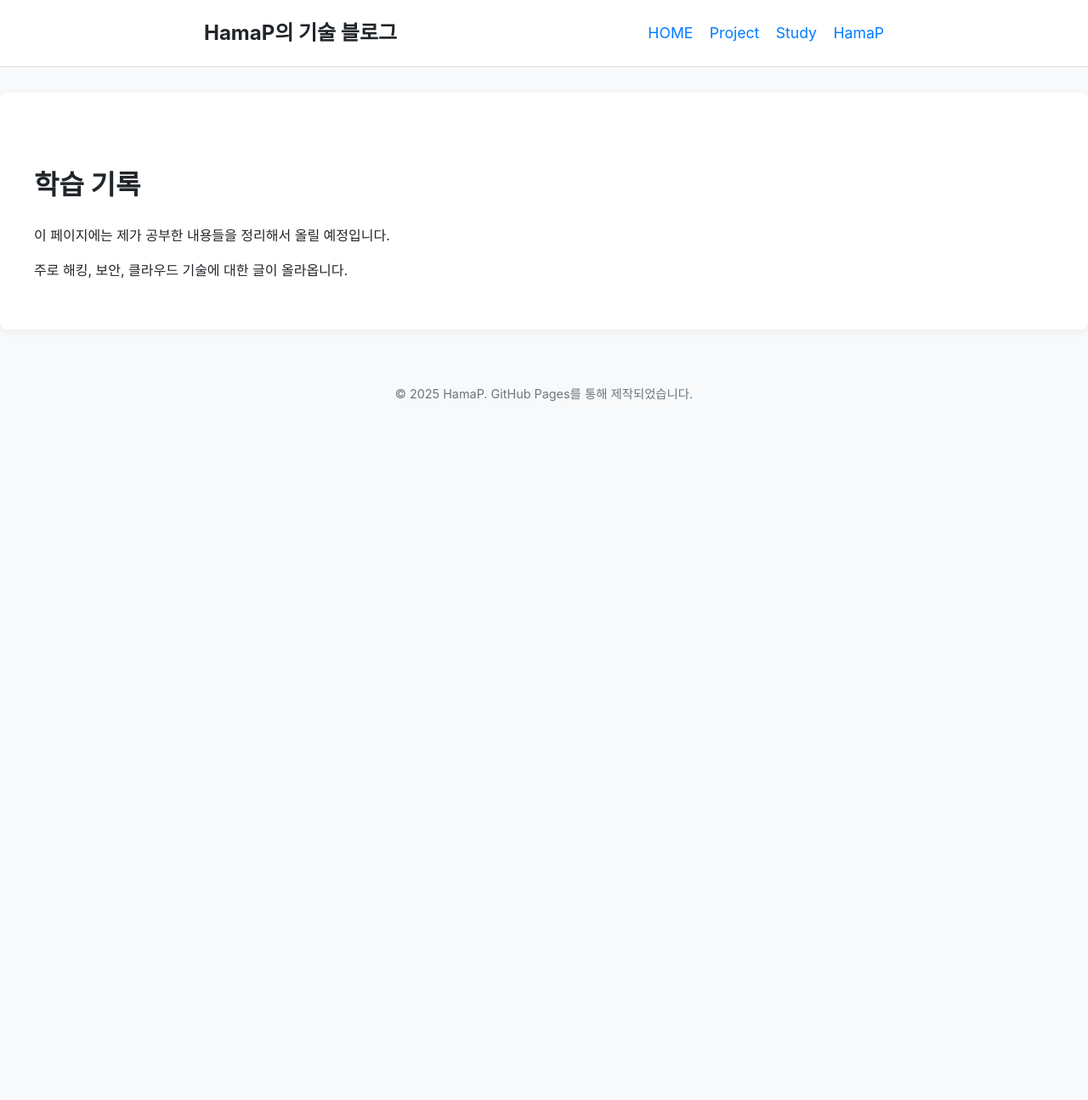
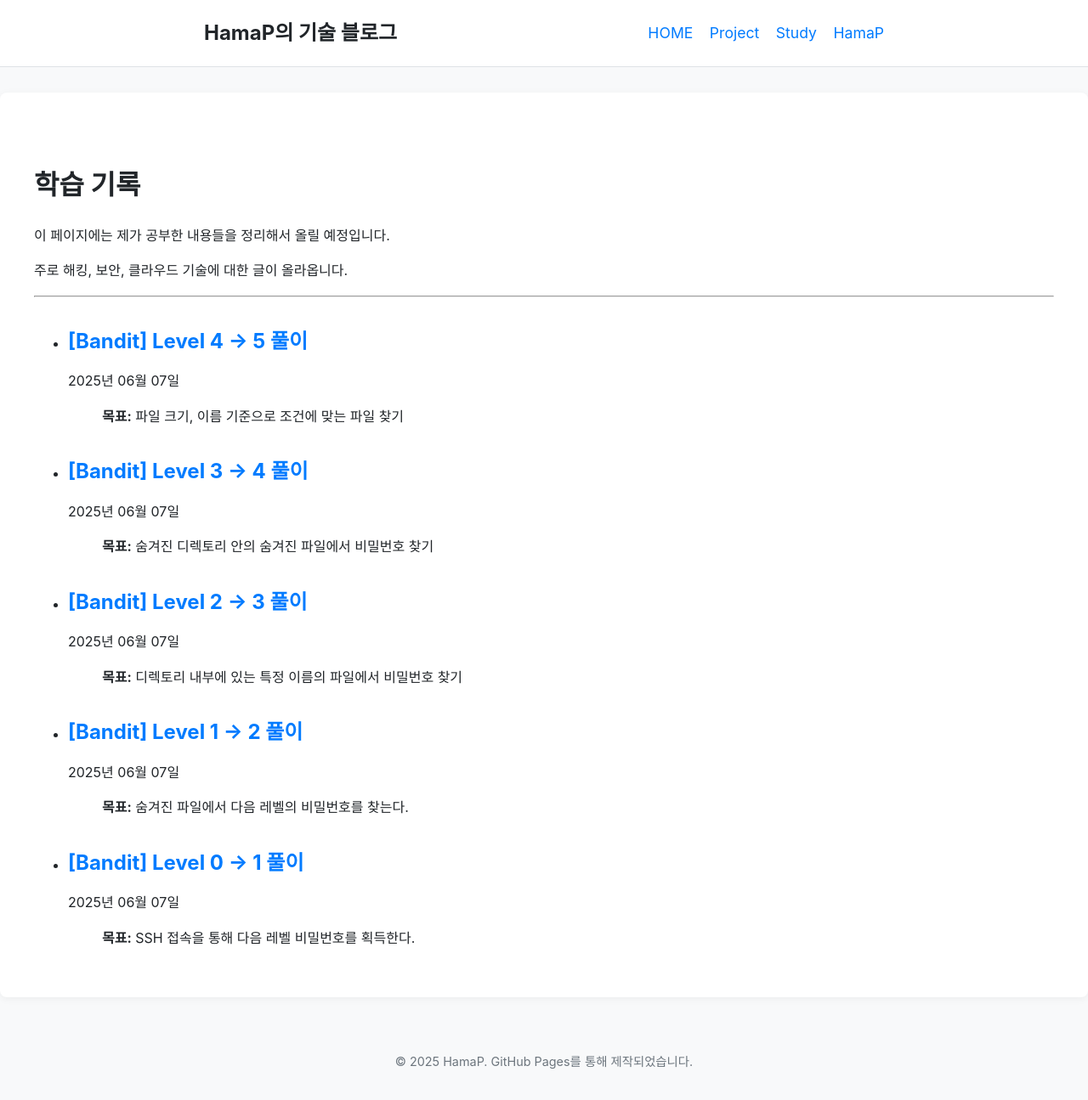
Before and after one commit to HamaP0/HamaP0.github.io, a Jekyll site: the page built from study.html, in a window 1280 px wide. Shown: the whole page at 85% size. Built offline with Jekyll 4.4.1, drawn with Linux system fonts in a browser that asks for light colours; before the commit the page ends 900 px from its top, so only the background shows below that.

Commit message:
Update study.html

```diff
--- a/study.html
+++ b/study.html
@@ -7,7 +7,24 @@ title: Study
 <p>이 페이지에는 제가 공부한 내용들을 정리해서 올릴 예정입니다.</p>
 <p>주로 해킹, 보안, 클라우드 기술에 대한 글이 올라옵니다.</p>
 
-<!--
-  나중에 여기에 공부한 글 목록이 자동으로 표시되도록 만들 수 있습니다.
-  예를 들어, _posts 폴더에 있는 글들이 나타나게 됩니다.
--->
+<hr> <!-- 구분을 위한 가로줄 -->
+
+<!-- 게시글 목록을 담을 리스트 -->
+<ul class="post-list">
+  <!--
+    Jekyll이 site.posts 변수에 모든 글을 담아줍니다.
+    for 반복문을 사용해 각 게시글(post)을 순서대로 꺼내옵니다.
+  -->
+  {% for post in site.posts %}
+    <li>
+      <h2>
+        <!-- 각 게시글의 URL 주소로 연결되는 링크를 만듭니다 -->
+        <a class="post-link" href="{{ post.url | relative_url }}">{{ post.title }}</a>
+      </h2>
+      <p class="post-meta">{{ post.date | date: "%Y년 %m월 %d일" }}</p>
+
+      <!-- post.excerpt는 각 글의 첫 번째 문단을 자동으로 가져옵니다. -->
+      <p>{{ post.excerpt }}</p>
+    </li>
+  {% endfor %}
+</ul>
```
